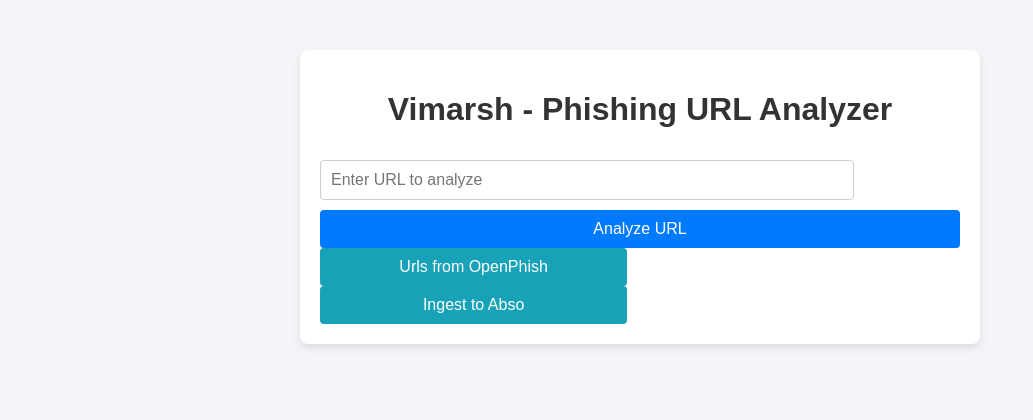
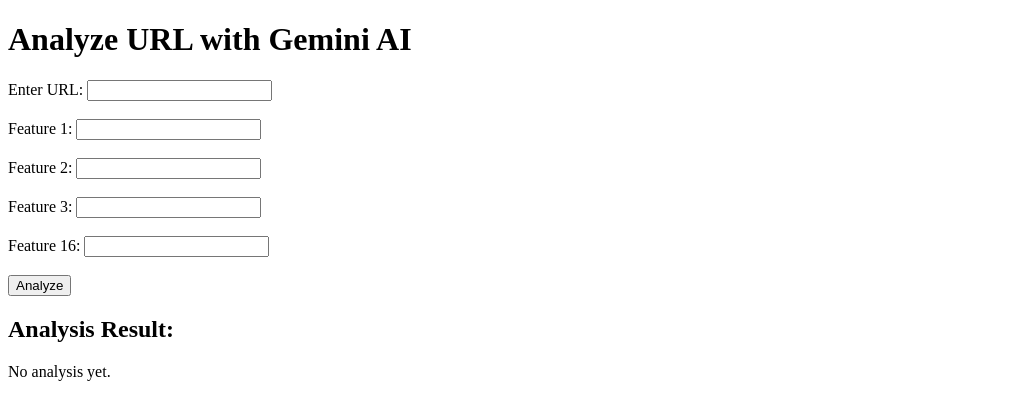
Before and after one commit to shriprad/phishingwebsite, a Flask app: page / in a window 1280 px wide. Shown: the top 420 px of the page, without its empty margins (0-1033 px from the left). Run offline with Flask 2, Linux system fonts and the light colour scheme.

Commit message:
Update index.html

```diff
--- a/templates/index.html
+++ b/templates/index.html
@@ -3,107 +3,57 @@
 <head>
     <meta charset="UTF-8">
     <meta name="viewport" content="width=device-width, initial-scale=1.0">
-    <title>Vimarsh - Phishing Detector</title>
-    <style>
-        body {
-            font-family: Arial, sans-serif;
-            background-color: #f4f4f9;
-            color: #333;
-            margin: 0;
-            padding: 0;
-        }
-        .container {
-            width: 50%;
-            margin: 50px auto;
-            padding: 20px;
-            background-color: #fff;
-            border-radius: 8px;
-            box-shadow: 0 4px 8px rgba(0, 0, 0, 0.1);
-        }
-        h1 {
-            text-align: center;
-        }
-        input[type="text"] {
-            width: 80%;
-            padding: 10px;
-            margin: 10px 0;
-            font-size: 16px;
-            border: 1px solid #ccc;
-            border-radius: 4px;
-        }
-        button {
-            width: 100%;
-            padding: 10px;
-            font-size: 16px;
-            background-color: #007bff;
-            color: white;
-            border: none;
-            border-radius: 4px;
-            cursor: pointer;
-        }
-        button:hover {
-            background-color: #0056b3;
-        }
-        .justification {
-            margin-top: 20px;
-            padding: 10px;
-            background-color: #e9ecef;
-            border-radius: 5px;
-        }
-        .feature-btn {
-            width: 48%;
-            padding: 10px;
-            font-size: 16px;
-            background-color: #17a2b8;
-            color: white;
-            border: none;
-            border-radius: 4px;
-            cursor: pointer;
-            margin-right: 4%;
-        }
-        .feature-btn:hover {
-            background-color: #138496;
-        }
-        .feature-btn:last-child {
-            margin-right: 0;
-        }
-        .alert {
-            padding: 10px;
-            margin-top: 20px;
-            background-color: #ffc107;
-            color: black;
-            border-radius: 5px;
-            text-align: center;
-        }
-    </style>
+    <title>Gemini AI URL Analysis</title>
+    <script src="https://code.jquery.com/jquery-3.6.0.min.js"></script>
 </head>
 <body>
+    <h1>Analyze URL with Gemini AI</h1>
+    <form id="analyze-form">
+        <label for="url">Enter URL:</label>
+        <input type="text" id="url" name="url" required><br><br>
 
-    <div class="container">
-        <h1>Vimarsh - Phishing URL Analyzer</h1>
-        <form method="POST">
-            <input type="text" name="url" placeholder="Enter URL to analyze" required>
-            <button type="submit">Analyze URL</button>
-        </form>
+        <!-- Fields for the 16 Features -->
+        <label for="feature1">Feature 1:</label>
+        <input type="text" id="feature1" name="feature1" required><br><br>
 
-        {% if justification %}
-        <div class="justification">
-            <h3>Justification for URL: {{ normalized_url }}</h3>
-            <p>{{ justification }}</p>
-        </div>
-        {% endif %}
+        <label for="feature2">Feature 2:</label>
+        <input type="text" id="feature2" name="feature2" required><br><br>
 
-        <!-- Feature Buttons -->
-        <div>
-            <button class="feature-btn" onclick="alert('Feature not enabled')">Urls from OpenPhish</button>
-            <button class="feature-btn" onclick="alert('Feature not enabled')">Ingest to Abso</button>
-        </div>
+        <label for="feature3">Feature 3:</label>
+        <input type="text" id="feature3" name="feature3" required><br><br>
 
-        <!-- Alert for features not enabled -->
-        <div id="feature-alert" class="alert" style="display: none;">
-            Feature not enabled.
-        </div>
-    </div>
+        <!-- Repeat for all other features -->
 
+        <label for="feature16">Feature 16:</label>
+        <input type="text" id="feature16" name="feature16" required><br><br>
+
+        <button type="submit">Analyze</button>
+    </form>
+
+    <h2>Analysis Result:</h2>
+    <p id="result">No analysis yet.</p>
+
+    <script>
+        $(document).ready(function() {
+            $('#analyze-form').on('submit', function(e) {
+                e.preventDefault();
+
+                // Gather all form data
+                const formData = $(this).serialize();
+
+                $.ajax({
+                    url: '/analyze',
+                    type: 'POST',
+                    data: formData,
+                    success: function(response) {
+                        $('#result').text(response.result);
+                    },
+                    error: function() {
+                        $('#result').text('An error occurred during the analysis.');
+                    }
+                });
+            });
+        });
+    </script>
 </body>
 </html>
```
